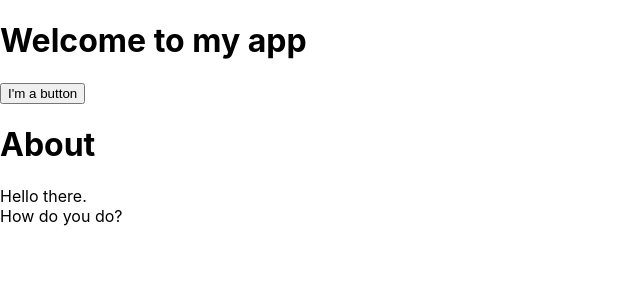
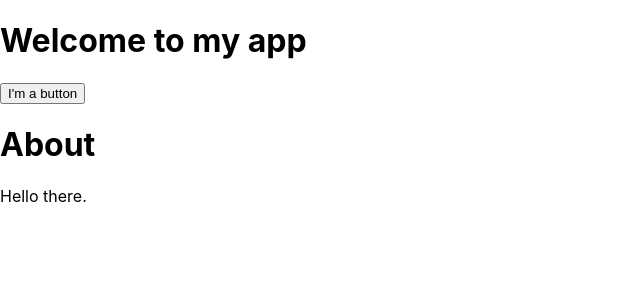
Before and after one commit to Maya-Alsabone/React-2, a React (Create React App) app: page / in a window 1280 px wide. Shown: the top 300 px of the page, without its empty margins (0-640 px from the left). Built offline with nearby package versions, Linux system fonts and the light colour scheme.

Commit message:
About page info added

```diff
--- a/src/App.js
+++ b/src/App.js
@@ -10,7 +10,7 @@ function AboutPage() {
   return (
     <>
       <h1>About</h1>
-      <p>Hello there.<br />How do you do?</p>
+      <p>Hello there.</p>
     </>
   );
 }
```
